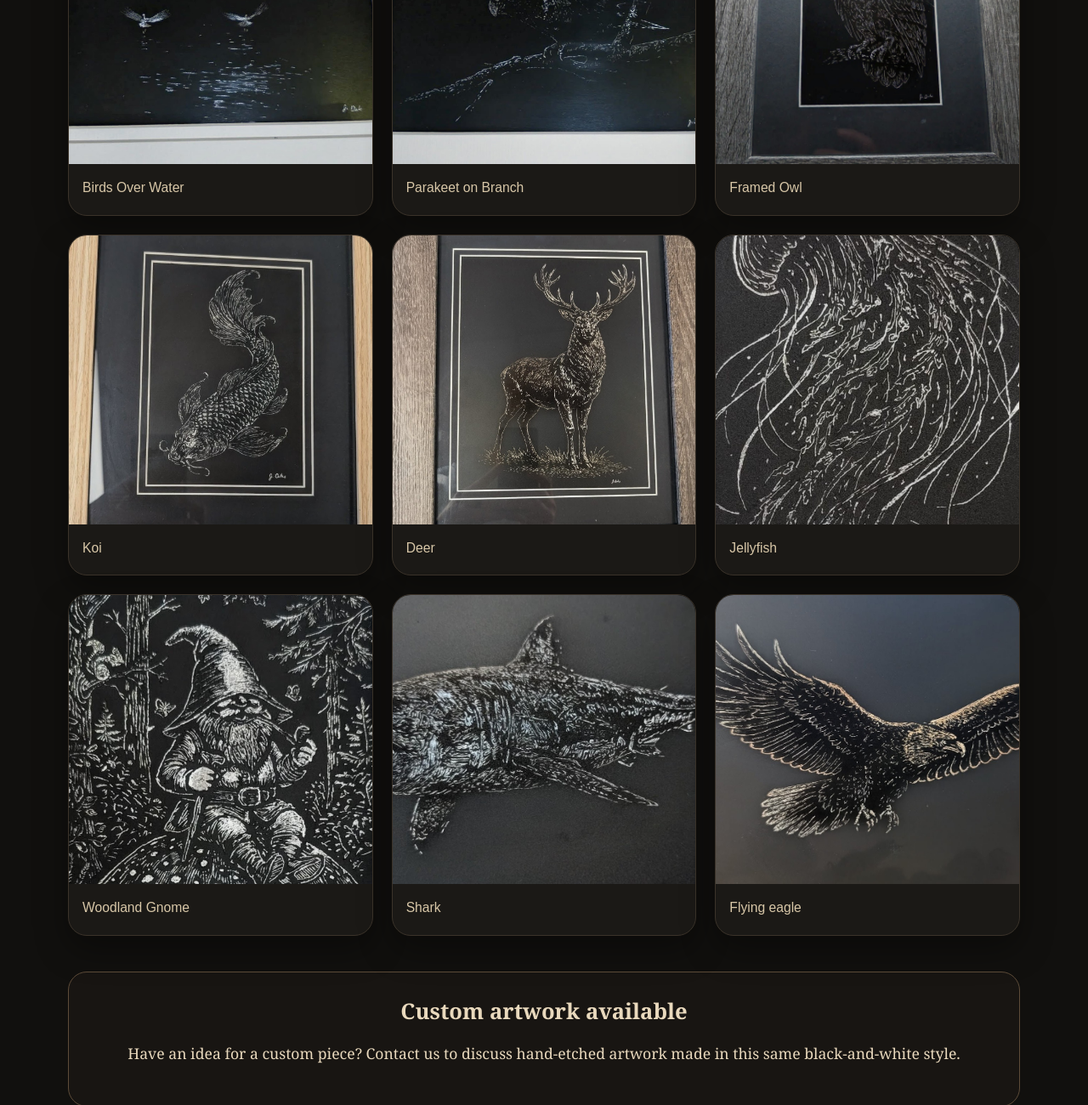
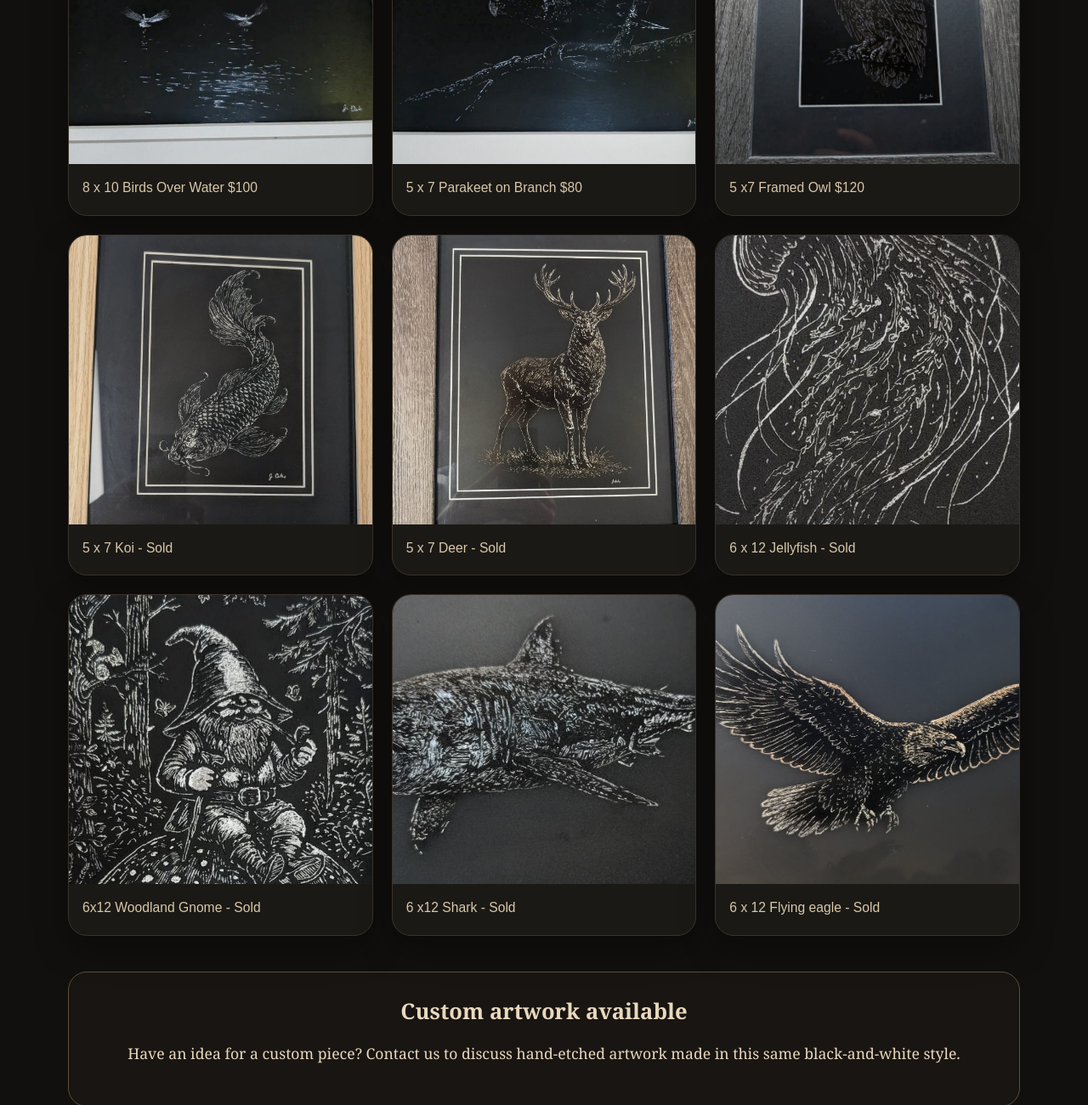
Before and after one commit to jduke1980/roost-and-roam-farms-site, a plain HTML site: page index.html in a window 1280 px wide. Shown: the part 3773-5073 px from the top of the page at 85% size. Drawn offline with Linux system fonts and the light colour scheme.

Commit message:
Update index.html

```diff
--- a/index.html
+++ b/index.html
@@ -475,47 +475,47 @@
         <div class="art-grid">
           <article class="art-card">
             <img src="art-birds-water.jpg" alt="Etching of birds flying over water" />
-            <p>Birds Over Water</p>
+            <p>8 x 10 Birds Over Water $100</p>
           </article>
 
           <article class="art-card">
             <img src="art-owl-branch.jpg" alt="Etching of an owl perched on a branch" />
-            <p>Parakeet on Branch</p>
+            <p>5 x 7 Parakeet on Branch $80</p>
           </article>
 
           <article class="art-card">
             <img src="art-owl-framed.jpg" alt="Framed owl etching" />
-            <p>Framed Owl</p>
+            <p>5 x7 Framed Owl $120</p>
           </article>
 
           <article class="art-card">
             <img src="art-koi.jpg" alt="Framed koi fish etching" />
-            <p>Koi</p>
+            <p>5 x 7 Koi - Sold</p>
           </article>
 
           <article class="art-card">
             <img src="art-deer.jpg" alt="Framed deer etching" />
-            <p>Deer</p>
+            <p>5 x 7 Deer - Sold</p>
           </article>
 
           <article class="art-card">
             <img src="art-jellyfish.jpg" alt="Jellyfish etching" />
-            <p>Jellyfish</p>
+            <p>6 x 12 Jellyfish - Sold</p>
           </article>
 
           <article class="art-card">
             <img src="art-gnome.jpg" alt="Woodland gnome etching" />
-            <p>Woodland Gnome</p>
+            <p>6x12 Woodland Gnome - Sold </p>
           </article>
 
           <article class="art-card">
             <img src="art-shark.jpg" alt="Shark etching" />
-            <p>Shark</p>
+            <p>6 x12 Shark - Sold</p>
           </article>
 
           <article class="art-card">
             <img src="art-raven.jpg" alt="Flying raven etching" />
-            <p>Flying eagle</p>
+            <p>6 x 12 Flying eagle - Sold</p>
           </article>
         </div>
 
```
